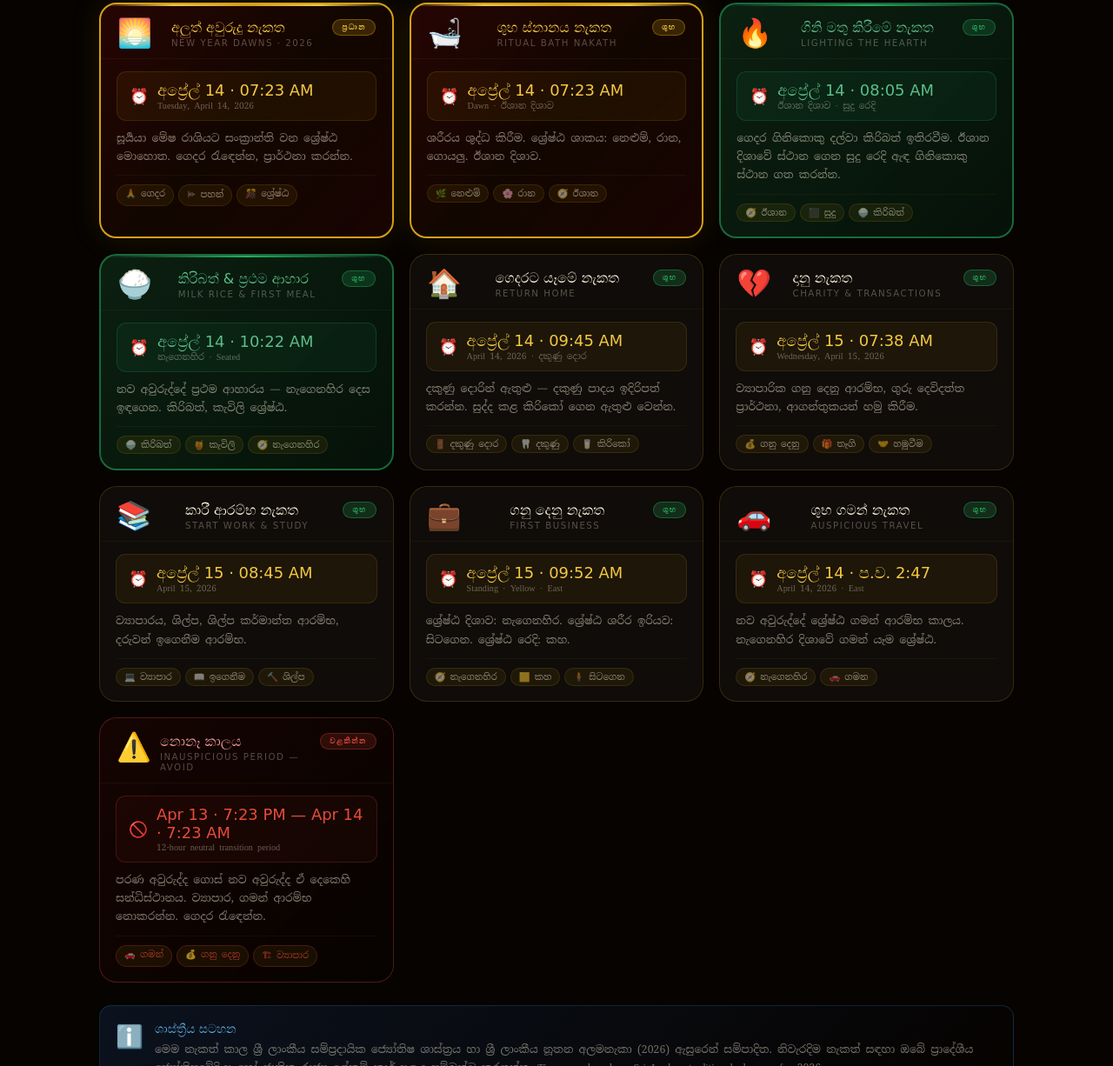
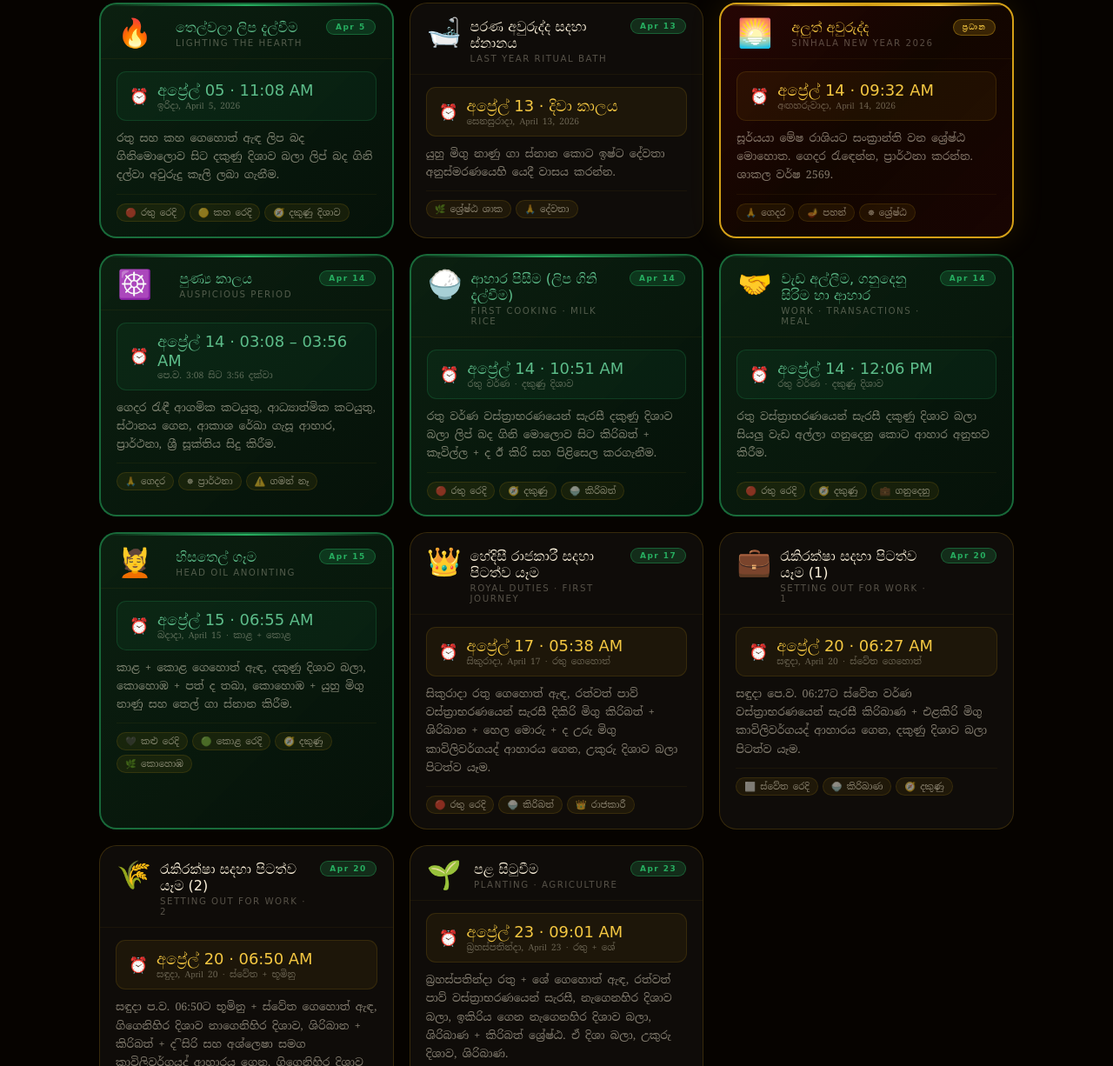
Before and after one commit to Oshan-Sudharaka/Awrudu-Fest, a website: page public/nakath.html in a window 1280 px wide. Shown: the part 1193-2419 px from the top of the page at 87% size. Drawn offline with Linux system fonts and the light colour scheme; a web font is replaced by a local one.

Commit message:
Add files via upload

```diff
--- a/public/nakath.html
+++ b/public/nakath.html
@@ -170,7 +170,7 @@ body::before{content:'';position:fixed;inset:0;z-index:0;pointer-events:none;bac
     <div class="mdc-si">අප්&#8205;රේල් 14 &mdash; අඟහරුවාදා</div>
     <div class="mdc-en">Tuesday, April 14, 2026 &middot; සිංහල 2569</div>
     <div class="mdc-times">
-      <div class="mdc-tbox"><span class="mdc-tv">07:23 AM</span><div class="mdc-tl">නව අවුරුදු &middot; NEW YEAR</div></div>
+      <div class="mdc-tbox"><span class="mdc-tv">09:32 AM</span><div class="mdc-tl">නව අවුරුදු &middot; NEW YEAR</div></div>
       <div class="mdc-tbox"><span class="mdc-tv">&#9728;&#65039; මේෂ</span><div class="mdc-tl">නැකත් ලග්නය</div></div>
       <div class="mdc-tbox"><span class="mdc-tv">ඊශාන</span><div class="mdc-tl">ශුභ දිශාව</div></div>
     </div>
@@ -187,133 +187,146 @@ body::before{content:'';position:fixed;inset:0;z-index:0;pointer-events:none;bac
   <div class="kolam reveal"><span>&#x2055; &#x2638; &#x2055;</span></div>
   <div class="ngrid reveal">
 
-    <!-- 1. New Year -->
-    <div class="nc hi">
-      <div class="nc-head"><span class="nc-ico">&#127749;</span>
-        <div><div class="nc-si">අලුත් අවුරුදු නැකත</div><div class="nc-en">NEW YEAR DAWNS · 2026</div></div>
-        <span class="bdg bg">ප්&#8205;රධාන</span></div>
+    <!-- 1. තෙල්වලා ලිප දැල්වීම — Apr 5 -->
+    <div class="nc ok">
+      <div class="nc-head"><span class="nc-ico">🔥</span>
+        <div><div class="nc-si">තෙල්වලා ලිප දැල්වීම</div><div class="nc-en">LIGHTING THE HEARTH</div></div>
+        <span class="bdg bok">Apr 5</span></div>
       <div class="nc-body">
-        <div class="nc-time"><span style="font-size:1.1rem">&#9200;</span>
-          <div><div class="nc-tv">අප්&#8205;රේල් 14 &middot; 07:23 AM</div><div class="nc-ts">Tuesday, April 14, 2026</div></div></div>
-        <p class="nc-desc">සූර්&#8205;යයා මේෂ රාශියට සංක්&#8205;රාන්ති වන ශ්&#8205;රේෂ්ඨ මොහොත. ගෙදර රැඳෙන්න, ප්&#8205;රාර්ථනා කරන්න.</p>
-        <div class="nc-tags"><span class="tag">&#128591; ගෙදර</span><span class="tag">&#129548; පහන්</span><span class="tag">&#127882; ශ්&#8205;රේෂ්ඨ</span></div>
+        <div class="nc-time"><span style="font-size:1.1rem">⏰</span>
+          <div><div class="nc-tv">අප්‍රේල් 05 · 11:08 AM</div><div class="nc-ts">ඉරිදා, April 5, 2026</div></div></div>
+        <p class="nc-desc">රතු සහ කහ ගෙහොත් ඇඳ ලිප බද ගිනිමොලොව සිට දකුණු දිශාව බලා ලිප් බද ගිනි දල්වා අවුරුදු කෑලි ලබා ගැනීම.</p>
+        <div class="nc-tags"><span class="tag">🔴 රතු රෙදි</span><span class="tag">🟡 කහ රෙදි</span><span class="tag">🧭 දකුණු දිශාව</span></div>
       </div>
     </div>
 
-    <!-- 2. Bathing -->
-    <div class="nc hi">
-      <div class="nc-head"><span class="nc-ico">&#128705;</span>
-        <div><div class="nc-si">ශුභ ස්නානය නැකත</div><div class="nc-en">RITUAL BATH NAKATH</div></div>
-        <span class="bdg bg">ශුභ</span></div>
+    <!-- 2. පරණ අවුරුද්ද සදහා ස්නානය — Apr 13 -->
+    <div class="nc">
+      <div class="nc-head"><span class="nc-ico">🛁</span>
+        <div><div class="nc-si">පරණ අවුරුද්ද සදහා ස්නානය</div><div class="nc-en">LAST YEAR RITUAL BATH</div></div>
+        <span class="bdg bok">Apr 13</span></div>
       <div class="nc-body">
-        <div class="nc-time"><span style="font-size:1.1rem">&#9200;</span>
-          <div><div class="nc-tv">අප්&#8205;රේල් 14 &middot; 07:23 AM</div><div class="nc-ts">Dawn &middot; ඊශාන දිශාව</div></div></div>
-        <p class="nc-desc">ශරීරය ශුද්ධ කිරීම. ශ්&#8205;රේෂ්ඨ ශාකය: නෙළුම්, රාන, ගොයලු. ඊශාන දිශාව.</p>
-        <div class="nc-tags"><span class="tag">&#127807; නෙළුම්</span><span class="tag">&#127800; රාන</span><span class="tag">&#129517; ඊශාන</span></div>
+        <div class="nc-time"><span style="font-size:1.1rem">⏰</span>
+          <div><div class="nc-tv">අප්‍රේල් 13 · දිවා කාලය</div><div class="nc-ts">සෙනසුරාදා, April 13, 2026</div></div></div>
+        <p class="nc-desc">යුහු මිගු නාණු ගා ස්නාන කොට ඉෂ්ට දේවතා අනුස්මරණයෙහි යෙදී වාසය කරන්න.</p>
+        <div class="nc-tags"><span class="tag">🌿 ශ්‍රේෂ්ඨ ශාක</span><span class="tag">🙏 දේවතා</span></div>
       </div>
     </div>
 
-    <!-- 3. Hearth -->
-    <div class="nc ok">
-      <div class="nc-head"><span class="nc-ico">&#128293;</span>
-        <div><div class="nc-si">ගිනි මතු කිරීමේ නැකත</div><div class="nc-en">LIGHTING THE HEARTH</div></div>
-        <span class="bdg bok">ශුභ</span></div>
+    <!-- 3. අලුත් අවුරුද්ද — Apr 14 09:32 AM -->
+    <div class="nc hi">
+      <div class="nc-head"><span class="nc-ico">🌅</span>
+        <div><div class="nc-si">අලුත් අවුරුද්ද</div><div class="nc-en">SINHALA NEW YEAR 2026</div></div>
+        <span class="bdg bg">ප්‍රධාන</span></div>
       <div class="nc-body">
-        <div class="nc-time"><span style="font-size:1.1rem">&#9200;</span>
-          <div><div class="nc-tv">අප්&#8205;රේල් 14 &middot; 08:05 AM</div><div class="nc-ts">ඊශාන දිශාව &middot; සුදු රෙදි</div></div></div>
-        <p class="nc-desc">ගෙදර ගිනිකොකු දල්වා කිරිබත් ඉතිරවීම. ඊශාන දිශාවේ ස්ථාන ගෙන සුදු රෙදි ඇඳ ගිනිකොකු ස්ථාන ගත කරන්න.</p>
-        <div class="nc-tags"><span class="tag">&#129517; ඊශාන</span><span class="tag">&#11035; සුදු</span><span class="tag">&#127834; කිරිබත්</span></div>
+        <div class="nc-time"><span style="font-size:1.1rem">⏰</span>
+          <div><div class="nc-tv">අප්‍රේල් 14 · 09:32 AM</div><div class="nc-ts">අඟහරුවාදා, April 14, 2026</div></div></div>
+        <p class="nc-desc">සූර්යයා මේෂ රාශියට සංක්‍රාන්ති වන ශ්‍රේෂ්ඨ මොහොත. ගෙදර රැඳෙන්න, ප්‍රාර්ථනා කරන්න. ශාකල වර්ෂ 2569.</p>
+        <div class="nc-tags"><span class="tag">🙏 ගෙදර</span><span class="tag">🪔 පහන්</span><span class="tag">☸ ශ්‍රේෂ්ඨ</span></div>
       </div>
     </div>
 
-    <!-- 4. Kiribath -->
+    <!-- 4. පුණ්‍ය කාලය — Apr 14 03:08–03:56 AM -->
     <div class="nc ok">
-      <div class="nc-head"><span class="nc-ico">&#127834;</span>
-        <div><div class="nc-si">කිරිබත් &amp; ප්&#8205;රථම ආහාර</div><div class="nc-en">MILK RICE &amp; FIRST MEAL</div></div>
-        <span class="bdg bok">ශුභ</span></div>
+      <div class="nc-head"><span class="nc-ico">☸️</span>
+        <div><div class="nc-si">පුණ්‍ය කාලය</div><div class="nc-en">AUSPICIOUS PERIOD</div></div>
+        <span class="bdg bok">Apr 14</span></div>
       <div class="nc-body">
-        <div class="nc-time"><span style="font-size:1.1rem">&#9200;</span>
-          <div><div class="nc-tv">අප්&#8205;රේල් 14 &middot; 10:22 AM</div><div class="nc-ts">නැගෙනහිර &middot; Seated</div></div></div>
-        <p class="nc-desc">නව අවුරුද්දේ ප්&#8205;රථම ආහාරය — නැගෙනහිර දෙස ඉඳගෙන. කිරිබත්, කැවිලි ශ්&#8205;රේෂ්ඨ.</p>
-        <div class="nc-tags"><span class="tag">&#127834; කිරිබත්</span><span class="tag">&#127855; කැවිලි</span><span class="tag">&#129517; නැගෙනහිර</span></div>
+        <div class="nc-time"><span style="font-size:1.1rem">⏰</span>
+          <div><div class="nc-tv">අප්‍රේල් 14 · 03:08 – 03:56 AM</div><div class="nc-ts">පෙ.ව. 3:08 සිට 3:56 දක්වා</div></div></div>
+        <p class="nc-desc">ගෙදර රැඳී ආගමික කටයුතු, ආධ්‍යාත්මික කටයුතු, ස්ථානය ගෙන, ආකාශ රේඛා ගැසූ ආහාර, ප්‍රාර්ථනා, ශ්‍රී සූක්තිය සිදු කිරීම.</p>
+        <div class="nc-tags"><span class="tag">🙏 ගෙදර</span><span class="tag">☸ ප්‍රාර්ථනා</span><span class="tag">⚠️ ගමන් නෑ</span></div>
       </div>
     </div>
 
-    <!-- 5. Return home -->
-    <div class="nc">
-      <div class="nc-head"><span class="nc-ico">&#127968;</span>
-        <div><div class="nc-si">ගෙදරට යෑමේ නැකත</div><div class="nc-en">RETURN HOME</div></div>
-        <span class="bdg bok">ශුභ</span></div>
+    <!-- 5. ආහාර පිසීම — Apr 14 10:51 AM -->
+    <div class="nc ok">
+      <div class="nc-head"><span class="nc-ico">🍚</span>
+        <div><div class="nc-si">ආහාර පිසීම (ලිප ගිනි දැල්වීම)</div><div class="nc-en">FIRST COOKING · MILK RICE</div></div>
+        <span class="bdg bok">Apr 14</span></div>
       <div class="nc-body">
-        <div class="nc-time"><span style="font-size:1.1rem">&#9200;</span>
-          <div><div class="nc-tv">අප්&#8205;රේල් 14 &middot; 09:45 AM</div><div class="nc-ts">April 14, 2026 &middot; දකුණු දොර</div></div></div>
-        <p class="nc-desc">දකුණු දොරින් ඇතුළු — දකුණු පාදය ඉදිරිපත් කරන්න. සුද්ද කළ කිරිකෝ ගෙන ඇතුළු වෙන්න.</p>
-        <div class="nc-tags"><span class="tag">&#128682; දකුණු දොර</span><span class="tag">&#129463; දකුණු</span><span class="tag">&#129371; කිරිකෝ</span></div>
+        <div class="nc-time"><span style="font-size:1.1rem">⏰</span>
+          <div><div class="nc-tv">අප්‍රේල් 14 · 10:51 AM</div><div class="nc-ts">රතු වර්ණ · දකුණු දිශාව</div></div></div>
+        <p class="nc-desc">රතු වර්ණ වස්ත්‍රාභරණයෙන් සැරසී දකුණු දිශාව බලා ලිප් බද ගිනි මොලොව සිට කිරිබත් + කෑවිල්ල + ද ඊ කිරි සහ පිළිසෙල කරගැනීම.</p>
+        <div class="nc-tags"><span class="tag">🔴 රතු රෙදි</span><span class="tag">🧭 දකුණු</span><span class="tag">🍚 කිරිබත්</span></div>
       </div>
     </div>
 
-    <!-- 6. Charity -->
-    <div class="nc">
-      <div class="nc-head"><span class="nc-ico">&#128148;</span>
-        <div><div class="nc-si">දානු නැකත</div><div class="nc-en">CHARITY &amp; TRANSACTIONS</div></div>
-        <span class="bdg bok">ශුභ</span></div>
+    <!-- 6. වැඩ අල්ලීම, ගනුදෙනු, ආහාර — Apr 14 12:06 PM -->
+    <div class="nc ok">
+      <div class="nc-head"><span class="nc-ico">🤝</span>
+        <div><div class="nc-si">වැඩ අල්ලීම, ගනුදෙනු සිරිම හා ආහාර</div><div class="nc-en">WORK · TRANSACTIONS · MEAL</div></div>
+        <span class="bdg bok">Apr 14</span></div>
       <div class="nc-body">
-        <div class="nc-time"><span style="font-size:1.1rem">&#9200;</span>
-          <div><div class="nc-tv">අප්&#8205;රේල් 15 &middot; 07:38 AM</div><div class="nc-ts">Wednesday, April 15, 2026</div></div></div>
-        <p class="nc-desc">ව්&#8205;යාපාරික ගනු දෙනු ආරම්භ, ගුරු දෙවිදත්ත ප්&#8205;රාර්ථනා, ආගන්තුකයන් හමු කිරීම.</p>
-        <div class="nc-tags"><span class="tag">&#128176; ගනු දෙනු</span><span class="tag">&#127873; තෑගි</span><span class="tag">&#129309; හමුවීම</span></div>
+        <div class="nc-time"><span style="font-size:1.1rem">⏰</span>
+          <div><div class="nc-tv">අප්‍රේල් 14 · 12:06 PM</div><div class="nc-ts">රතු වර්ණ · දකුණු දිශාව</div></div></div>
+        <p class="nc-desc">රතු වස්ත්‍රාභරණයෙන් සැරසී දකුණු දිශාව බලා සියලු වැඩ අල්ලා ගනුදෙනු කොට ආහාර අනුභව කිරීම.</p>
+        <div class="nc-tags"><span class="tag">🔴 රතු රෙදි</span><span class="tag">🧭 දකුණු</span><span class="tag">💼 ගනුදෙනු</span></div>
       </div>
     </div>
 
-    <!-- 7. Work & Study -->
-    <div class="nc">
-      <div class="nc-head"><span class="nc-ico">&#128218;</span>
-        <div><div class="nc-si">කාරී ආරම්භ නැකත</div><div class="nc-en">START WORK &amp; STUDY</div></div>
-        <span class="bdg bok">ශුභ</span></div>
+    <!-- 7. හිසතෙල් ගෑම — Apr 15 06:55 AM -->
+    <div class="nc ok">
+      <div class="nc-head"><span class="nc-ico">💆</span>
+        <div><div class="nc-si">හිසතෙල් ගෑම</div><div class="nc-en">HEAD OIL ANOINTING</div></div>
+        <span class="bdg bok">Apr 15</span></div>
       <div class="nc-body">
-        <div class="nc-time"><span style="font-size:1.1rem">&#9200;</span>
-          <div><div class="nc-tv">අප්&#8205;රේල් 15 &middot; 08:45 AM</div><div class="nc-ts">April 15, 2026</div></div></div>
-        <p class="nc-desc">ව්&#8205;යාපාරය, ශිල්ප, ශිල්ප කර්මාන්ත ආරම්භ, දරුවන් ඉගෙනීම ආරම්භ.</p>
-        <div class="nc-tags"><span class="tag">&#128187; ව්&#8205;යාපාර</span><span class="tag">&#128214; ඉගෙනීම</span><span class="tag">&#128296; ශිල්ප</span></div>
+        <div class="nc-time"><span style="font-size:1.1rem">⏰</span>
+          <div><div class="nc-tv">අප්‍රේල් 15 · 06:55 AM</div><div class="nc-ts">බදාදා, April 15 · කාළ + කොළ</div></div></div>
+        <p class="nc-desc">කාළ + කොළ ගෙහොත් ඇඳ, දකුණු දිශාව බලා, කොහොඹ + පත් ද තබා, කොහොඹ + යුහු මිගු නාණු සහ තෙල් ගා ස්නාන කිරීම.</p>
+        <div class="nc-tags"><span class="tag">🖤 කළු රෙදි</span><span class="tag">🟢 කොළ රෙදි</span><span class="tag">🧭 දකුණු</span><span class="tag">🌿 කොහොඹ</span></div>
       </div>
     </div>
 
-    <!-- 8. Business -->
+    <!-- 8. හේදිසී රාජකාරී — Apr 17 05:38 AM -->
     <div class="nc">
-      <div class="nc-head"><span class="nc-ico">&#128188;</span>
-        <div><div class="nc-si">ගනු දෙනු නැකත</div><div class="nc-en">FIRST BUSINESS</div></div>
-        <span class="bdg bok">ශුභ</span></div>
+      <div class="nc-head"><span class="nc-ico">👑</span>
+        <div><div class="nc-si">හේදිසී රාජකාරී සදහා පිටත්ව යෑම</div><div class="nc-en">ROYAL DUTIES · FIRST JOURNEY</div></div>
+        <span class="bdg bok">Apr 17</span></div>
       <div class="nc-body">
-        <div class="nc-time"><span style="font-size:1.1rem">&#9200;</span>
-          <div><div class="nc-tv">අප්&#8205;රේල් 15 &middot; 09:52 AM</div><div class="nc-ts">Standing &middot; Yellow &middot; East</div></div></div>
-        <p class="nc-desc">ශ්&#8205;රේෂ්ඨ දිශාව: නැගෙනහිර. ශ්&#8205;රේෂ්ඨ ශරීර ඉරියව: සිටගෙන. ශ්&#8205;රේෂ්ඨ රෙදි: කහ.</p>
-        <div class="nc-tags"><span class="tag">&#129517; නැගෙනහිර</span><span class="tag">&#129000; කහ</span><span class="tag">&#129485; සිටගෙන</span></div>
+        <div class="nc-time"><span style="font-size:1.1rem">⏰</span>
+          <div><div class="nc-tv">අප්‍රේල් 17 · 05:38 AM</div><div class="nc-ts">සිකුරාදා, April 17 · රතු ගෙහොත්</div></div></div>
+        <p class="nc-desc">සිකුරාදා රතු ගෙහොත් ඇඳ, රත්වත් පාව් වස්ත්‍රාභරණයෙන් සැරසී දිකිරි මිගු කිරිබත් + ශිරිබාන + හෙල මොරු + ද උරු මිගු කාවිලිවර්ගයද් ආහාරය ගෙන, උකුරු දිශාව බලා පිටත්ව යෑම.</p>
+        <div class="nc-tags"><span class="tag">🔴 රතු රෙදි</span><span class="tag">🍚 කිරිබත්</span><span class="tag">👑 රාජකාරී</span></div>
       </div>
     </div>
 
-    <!-- 9. Auspicious travel -->
+    <!-- 9. රැකිරක්ෂා 1 — Apr 20 06:27 AM -->
     <div class="nc">
-      <div class="nc-head"><span class="nc-ico">&#128663;</span>
-        <div><div class="nc-si">ශුභ ගමන් නැකත</div><div class="nc-en">AUSPICIOUS TRAVEL</div></div>
-        <span class="bdg bok">ශුභ</span></div>
+      <div class="nc-head"><span class="nc-ico">💼</span>
+        <div><div class="nc-si">රැකිරක්ෂා සදහා පිටත්ව යෑම (1)</div><div class="nc-en">SETTING OUT FOR WORK · 1</div></div>
+        <span class="bdg bok">Apr 20</span></div>
       <div class="nc-body">
-        <div class="nc-time"><span style="font-size:1.1rem">&#9200;</span>
-          <div><div class="nc-tv">අප්&#8205;රේල් 14 &middot; ප.ව. 2:47</div><div class="nc-ts">April 14, 2026 &middot; East</div></div></div>
-        <p class="nc-desc">නව අවුරුද්දේ ශ්&#8205;රේෂ්ඨ ගමන් ආරම්භ කාලය. නැගෙනහිර දිශාවේ ගමන් යෑම ශ්&#8205;රේෂ්ඨ.</p>
-        <div class="nc-tags"><span class="tag">&#129517; නැගෙනහිර</span><span class="tag">&#128663; ගමන</span></div>
+        <div class="nc-time"><span style="font-size:1.1rem">⏰</span>
+          <div><div class="nc-tv">අප්‍රේල් 20 · 06:27 AM</div><div class="nc-ts">සඳුදා, April 20 · ස්වේත ගෙහොත්</div></div></div>
+        <p class="nc-desc">සඳුදා පෙ.ව. 06:27ට ස්වේත වර්ණ වස්ත්‍රාභරණයෙන් සැරසී කිරිබාණ + එළකිරි මිගු කාවිලිවර්ගයද් ආහාරය ගෙන, දකුණු දිශාව බලා පිටත්ව යෑම.</p>
+        <div class="nc-tags"><span class="tag">⬜ ස්වේත රෙදි</span><span class="tag">🍚 කිරිබාණ</span><span class="tag">🧭 දකුණු</span></div>
       </div>
     </div>
 
-    <!-- 10. Inauspicious -->
-    <div class="nc no">
-      <div class="nc-head"><span class="nc-ico">&#9888;&#65039;</span>
-        <div><div class="nc-si">නොනෑ කාලය</div><div class="nc-en">INAUSPICIOUS PERIOD &mdash; AVOID</div></div>
-        <span class="bdg bno">වළකින්න</span></div>
+    <!-- 10. රැකිරක්ෂා 2 — Apr 20 06:50 AM -->
+    <div class="nc">
+      <div class="nc-head"><span class="nc-ico">🌾</span>
+        <div><div class="nc-si">රැකිරක්ෂා සදහා පිටත්ව යෑම (2)</div><div class="nc-en">SETTING OUT FOR WORK · 2</div></div>
+        <span class="bdg bok">Apr 20</span></div>
       <div class="nc-body">
-        <div class="nc-time"><span style="font-size:1.1rem">&#128683;</span>
-          <div><div class="nc-tv">Apr 13 &middot; 7:23 PM &mdash; Apr 14 &middot; 7:23 AM</div><div class="nc-ts">12-hour neutral transition period</div></div></div>
-        <p class="nc-desc">පරණ අවුරුද්ද ගොස් නව අවුරුද්ද ඒ දෙකෙහි සන්ධිස්ථානය. ව්&#8205;යාපාර, ගමන් ආරම්භ නොකරන්න. ගෙදර රැඳෙන්න.</p>
-        <div class="nc-tags"><span class="tag tag-no">&#128663; ගමන්</span><span class="tag tag-no">&#128176; ගනු දෙනු</span><span class="tag tag-no">&#127959; ව්&#8205;යාපාර</span></div>
+        <div class="nc-time"><span style="font-size:1.1rem">⏰</span>
+          <div><div class="nc-tv">අප්‍රේල් 20 · 06:50 AM</div><div class="nc-ts">සඳුදා, April 20 · ස්වේත + භූමිනු</div></div></div>
+        <p class="nc-desc">සඳුදා ප.ව. 06:50ට භූමිනු + ස්වේත ගෙහොත් ඇඳ, ගිගෙනිහිර දිශාව නාගෙනිහිර දිශාව, ශිරිබාන + කිරිබත් + ද ිසිරි සහ අශ්ලෙෂා සමග කාවිලිවර්ගයද් ආහාරය ගෙන, ගිගෙනිහිර දිශාව බලා පිටත්ව යෑම.</p>
+        <div class="nc-tags"><span class="tag">⬜ ස්වේත</span><span class="tag">🟤 භූමිනු</span><span class="tag">🧭 ගිගෙනිහිර</span></div>
+      </div>
+    </div>
+
+    <!-- 11. පළ සිටුවීම — Apr 23 09:01 AM -->
+    <div class="nc">
+      <div class="nc-head"><span class="nc-ico">🌱</span>
+        <div><div class="nc-si">පළ සිටුවීම</div><div class="nc-en">PLANTING · AGRICULTURE</div></div>
+        <span class="bdg bok">Apr 23</span></div>
+      <div class="nc-body">
+        <div class="nc-time"><span style="font-size:1.1rem">⏰</span>
+          <div><div class="nc-tv">අප්‍රේල් 23 · 09:01 AM</div><div class="nc-ts">බ්‍රහස්පතින්දා, April 23 · රතු + ශේ</div></div></div>
+        <p class="nc-desc">බ්‍රහස්පතින්දා රතු + ශේ ගෙහොත් ඇඳ, රත්වත් පාව් වස්ත්‍රාභරණයෙන් සැරසී, නැගෙනහිර දිශාව බලා, ඉකිරිය ගෙන නැගෙනහිර දිශාව බලා, ශිරිබාණ + කිරිබත් ශ්‍රේෂ්ඨ. ඒ දිශා බලා, උකුරු දිශාව, ශිරිබාණ.</p>
+        <div class="nc-tags"><span class="tag">🔴 රතු රෙදි</span><span class="tag">🌱 ගොවිතැන</span><span class="tag">🧭 නැගෙනහිර</span></div>
       </div>
     </div>
 
@@ -385,7 +398,7 @@ const stars=Array.from({length:120},()=>({x:Math.random()*innerWidth,y:Math.rand
 // Countdown — target: April 14, 2026 07:23:00 Sri Lanka time
 function runCd(){
   const now=new Date();
-  const target=new Date('2026-04-14T07:23:00+05:30');
+  const target=new Date('2026-04-14T09:32:00+05:30');
   const diff=target-now;
   if(diff<=0){
     document.getElementById('liveBdg').innerHTML='<div class="live-dot" style="background:var(--gold)"></div><span>&#127882; සිංහල අවුරුදු 2026 ශුභ!</span>';
```
